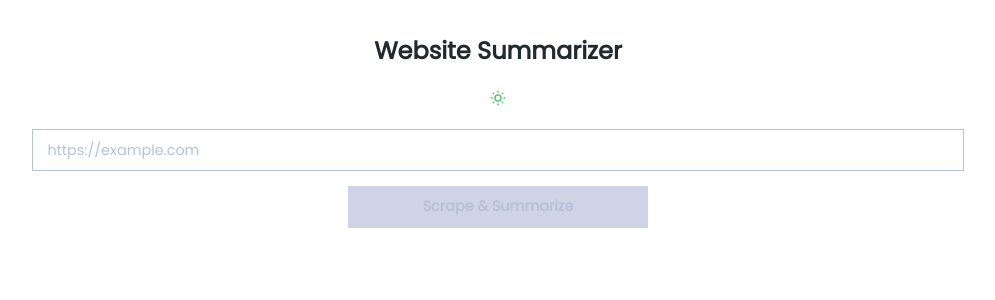
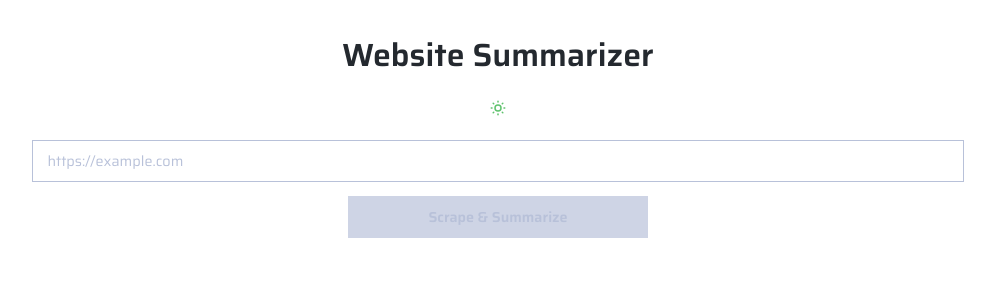
Before and after one commit to debiplobi/website-summarizer, a Next.js app: page / in a window 1280 px wide. Shown: the top 300 px of the page, without its empty margins (142-1137 px from the left). Built offline with nearby package versions, Linux system fonts and the light colour scheme.

Commit message:
update: change font

```diff
--- a/src/app/layout.tsx
+++ b/src/app/layout.tsx
@@ -1,5 +1,5 @@
 import type { Metadata } from "next";
-import { Geist, Geist_Mono, Poppins } from "next/font/google";
+import { Rubik, Saira } from "next/font/google";
 import "./globals.css";
 
 import "@mantine/core/styles.css";
@@ -11,19 +11,13 @@ import {
 } from "@mantine/core";
 import { theme } from "./theme";
 
-const geistSans = Geist({
-  variable: "--font-geist-sans",
+const rubik = Rubik({
+  variable: "--font-rubik",
   subsets: ["latin"],
 });
 
-const geistMono = Geist_Mono({
-  variable: "--font-geist-mono",
-  subsets: ["latin"],
-});
-
-const poppins = Poppins({
-  weight: "400",
-  variable: "--font-poppins",
+const saira = Saira({
+  variable: "--font-saira",
   subsets: ["latin"],
 });
 
@@ -42,9 +36,7 @@ export default function RootLayout({
       <head>
         <ColorSchemeScript />
       </head>
-      <body
-        className={`${geistSans.variable} ${geistMono.variable} ${poppins.variable} antialiased`}
-      >
+      <body className={`${rubik.variable} ${saira.variable} antialiased`}>
         <MantineProvider theme={theme}>{children}</MantineProvider>
       </body>
     </html>
--- a/src/app/page.tsx
+++ b/src/app/page.tsx
@@ -71,7 +71,7 @@ export default function HomePage() {
           alignItems: "center",
         }}
       >
-        <Title order={1} style={{ fontSize: "1.5rem" }}>
+        <Title order={1} style={{ fontSize: "2rem" }}>
           Website Summarizer
         </Title>
 
--- a/src/app/theme.ts
+++ b/src/app/theme.ts
@@ -50,7 +50,7 @@ export const theme = createTheme({
   luminanceThreshold: 0.3,
 
   /* ---------------- Typography ---------------- */
-  fontFamily: "Poppins",
+  fontFamily: "Saira",
   fontFamilyMonospace: "JetBrains Mono, monospace",
 
   fontSizes: {
@@ -70,7 +70,7 @@ export const theme = createTheme({
   },
 
   headings: {
-    fontFamily: "Poppins",
+    fontFamily: "Saira",
     fontWeight: "600",
   },
 
```
